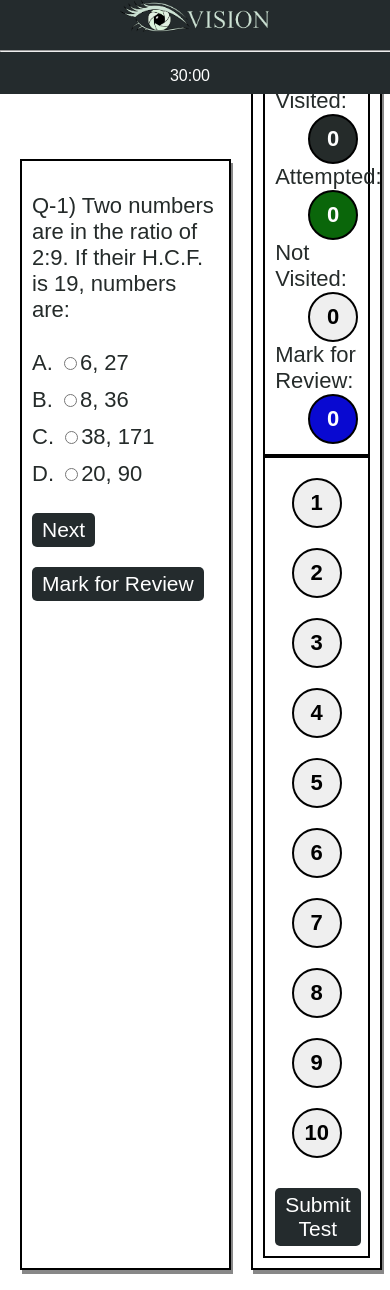
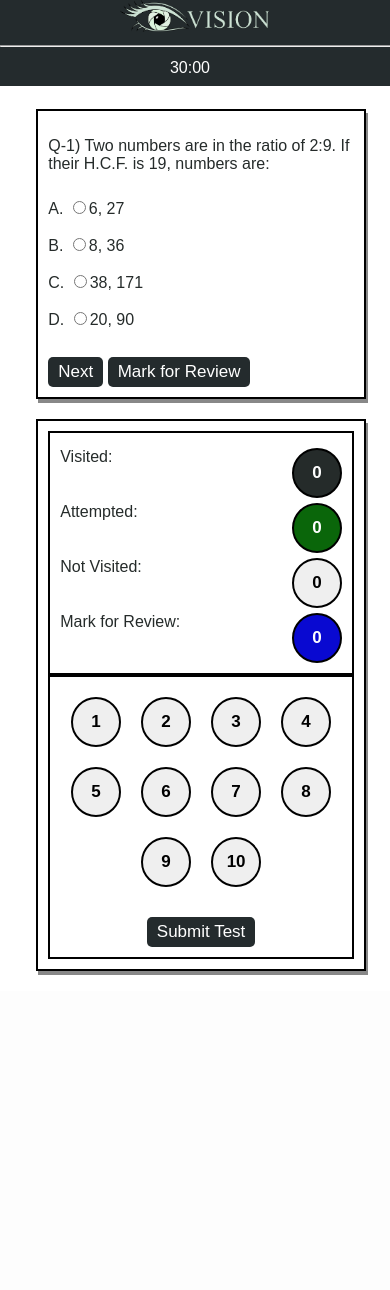
Before and after one commit to milindmantri/vision-online-exam-system, a PHP site: page /exam.php in a window 390 px wide. After the commit the page ends 975 px from the top, so only its background shows below. Run offline with PHP 8.4, Linux system fonts and the light colour scheme.

Commit message:
optimized for mobile (3 pages)

```diff
--- a/res/css/exam.css
+++ b/res/css/exam.css
@@ -114,8 +114,8 @@ input{
     height: 50px;
     width: 100%;
     margin-top: 5px;
+}
 
-}
 
 /*Visited Questions Button*/
 #visited{
@@ -150,6 +150,10 @@ input{
     margin-top: -2px;
     background-color: white !important;
  }
+ span{
+    float: left;
+}
+
 
 /*
  #nav-bar a{
@@ -158,17 +162,35 @@ input{
  */
  /*Mainly for mobile*/
  @media (max-width:700px) {
-
+html,body{
+    font-size: 16px;
+}
 #question-answer{
     /*background-color: red;*/
-    margin-top: 150px;
+    margin-top: 100px;
+    width: 80%;
+}
+#question-attempt {
+    /*background-color: red;*/
+    margin-top: 10px;
+    text-align: center;
+    width: 80%;
 }
 #container{
     margin-top: -1px;
  }
 
+.flex-direction-row {
+    flex-direction: column;
+  }
+#questions{
+    min-height: 50px;
+}
+.mark,.button,.sample-mark,.all-button{
+    font-size: 17px;
+}
+#exam {
+    align-items: center;
+    justify-items: center;
+  }
  }
-
- span{
-     float: left;
- }
--- /dev/null
+++ b/res/css/header-exam.css
@@ -0,0 +1,95 @@
+body{
+  margin: 0px;
+  padding: 0px;
+}
+
+#header{
+    padding-top: 0;
+    padding-bottom: 5px;
+    width: 100%;
+    position: fixed;
+    background: #242B2D;
+    display: flex;
+    flex-direction: row;
+    z-index:100;
+  }
+
+
+  #image-div{
+    flex-basis: 40%;
+    text-align: left;
+    display: flex;
+    flex-direction: row;
+  }
+  #header-img{
+    width: 150px;
+    margin: 0px;
+    padding: 6px 10px;
+  }
+  #title{
+      float: left;
+  }
+  #nav-bar{
+    display: flex;
+    flex-direction: row;
+    justify-content: flex-end;
+    padding-right: 10px;
+    width: 50%;
+    /*padding: 2% 0%;*/
+  }
+
+#nav-bar span{
+    color: white;
+    /*width: 13vw  ;*/
+    text-decoration: none;
+    align-self: center;
+    align-items: center;
+    padding: 1% 2%;
+  }
+
+  #nav-link{
+      align-self: center;
+  }
+
+  /*
+  grey #252B2A;
+
+
+  */
+
+  @media (max-width:775px) {
+     #header-img{
+      width: 120px;
+    }
+  }
+
+
+  /*Mainly for mobile*/
+  @media (max-width:700px) {
+
+    #header-img{
+     width: 150px;
+     padding: 1px;
+    }
+
+    #nav-bar{
+      font-size: 16px;
+      flex-direction: column;
+      justify-content: center;
+      width: 100%;
+    }
+    #header{
+      flex-direction: column;
+      align-items: center;
+    }
+    #image-div{
+      text-align: center;
+    }
+    hr#mobile-line{
+      clear: none;
+      visibility: visible;
+      width: 100%;
+    }
+
+
+  }
--- a/res/html/header-exam.html
+++ b/res/html/header-exam.html
@@ -1,10 +1,10 @@
-<link rel="stylesheet" href="./res/css/header.css" />
+<link rel="stylesheet" href="./res/css/header-exam.css" />
 <header id="header">
 <div class="image-div">
 <img id="header-img" src="./res/images/final-logo8.png" alt="Logo">
 </div>
 <hr id="mobile-line">
 <nav id="nav-bar">
-    <a class="nav-link" href="#home">30:00 </a>
+    <span class="nav-link">30:00 </span>
 </nav>
 </header>
--- a/res/js/exam.js
+++ b/res/js/exam.js
@@ -10,4 +10,40 @@ function questionNumbers(){
     document.getElementById("question-mark").innerHTML = x;
 
 }
+/*
+function countDownTimer(){
+    <!-- Display the countdown timer in an element -->
+<p id="demo"></p>
+
+<script>
+// Set the date we're counting down to
+var countDownDate = new Date("Jan 5, 2021 15:37:25").getTime();
+
+// Update the count down every 1 second
+var x = setInterval(function() {
+
+  // Get todays date and time
+  var now = new Date().getTime();
+
+  // Find the distance between now and the count down date
+  var distance = countDownDate - now;
+
+  // Time calculations for days, hours, minutes and seconds
+  var days = Math.floor(distance / (1000 * 60 * 60 * 24));
+  var hours = Math.floor((distance % (1000 * 60 * 60 * 24)) / (1000 * 60 * 60));
+  var minutes = Math.floor((distance % (1000 * 60 * 60)) / (1000 * 60));
+  var seconds = Math.floor((distance % (1000 * 60)) / 1000);
+
+  // Display the result in the element with id="demo"
+  document.getElementById("demo").innerHTML = days + "d " + hours + "h "
+  + minutes + "m " + seconds + "s ";
+
+  // If the count down is finished, write some text
+  if (distance < 0) {
+    clearInterval(x);
+    document.getElementById("demo").innerHTML = "EXPIRED";
+  }
+}, 1000);
+</script>
+}*/
 questionNumbers();
--- a/res/js/select-exam.js
+++ b/res/js/select-exam.js
@@ -33,9 +33,3 @@ for(var i in test_list) {
 }
 
 updateTest();
-
-function hello()
-{
-    var exam_button = document.getElementById("start-test");
-    exam_button.style.visibility="display";
-}
```
Also changed, not shown: res/css/login.css (+15 -1 lines), res/css/profile.css (+8 -0 lines), res/css/select-exam.css (+30 -0 lines).
